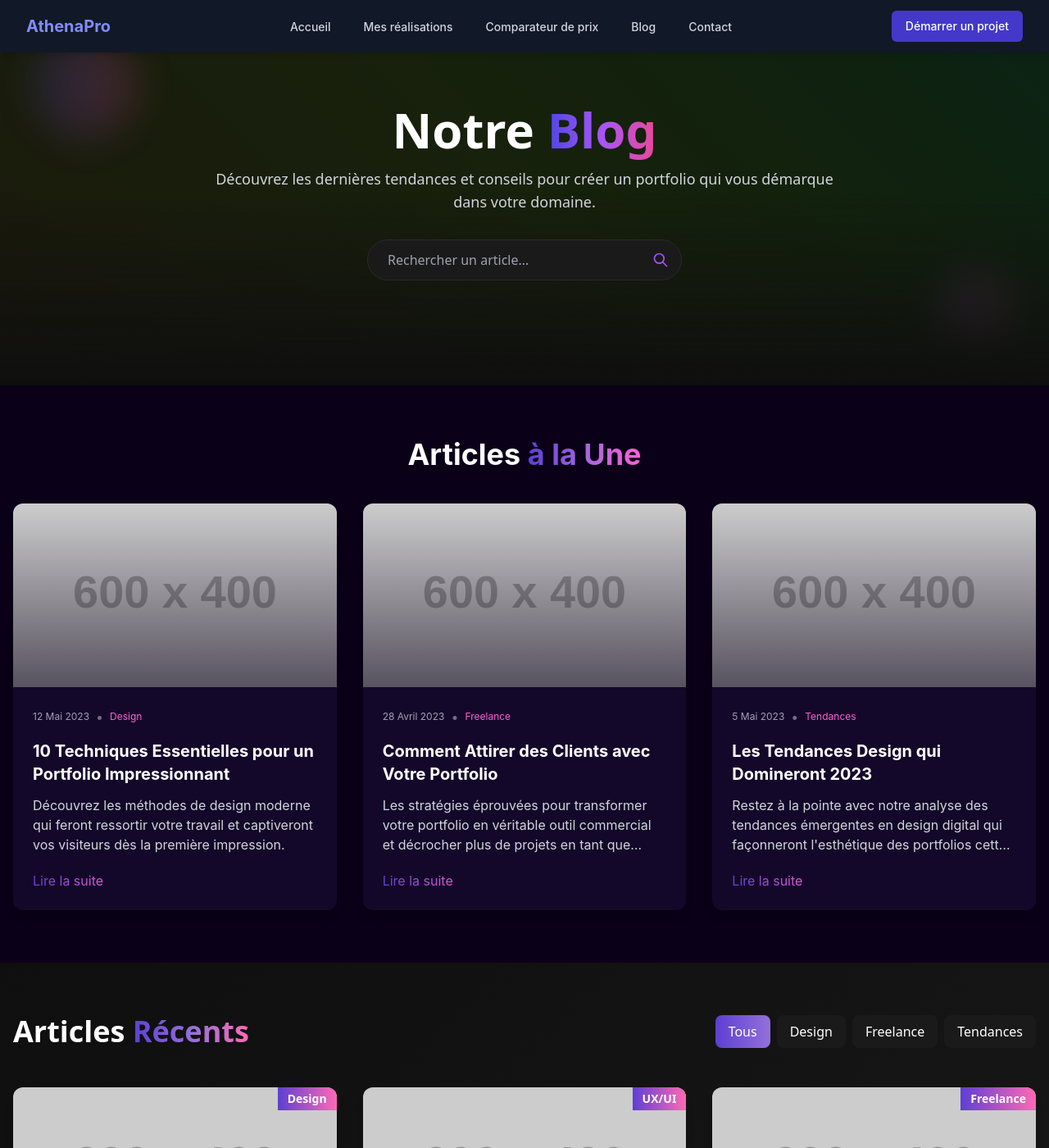
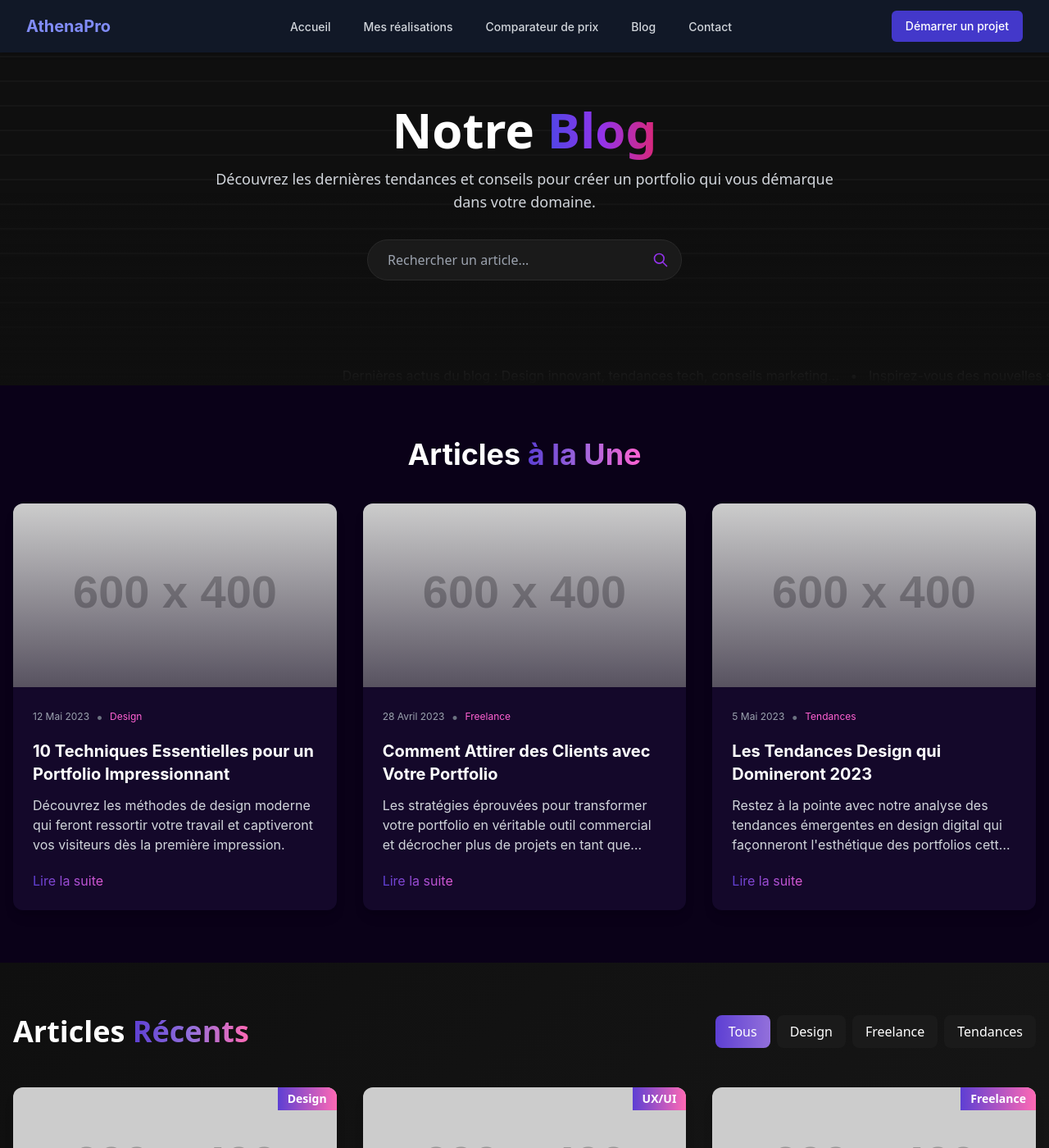
Before and after one commit to Portfolio-professionnal/AthenaPro, a Jekyll site: the page Blog.html, which Jekyll copies as it is, in a window 1280 px wide and 1400 px high. Shown: the whole window at 82% size. Built offline with Jekyll 4.4.1, drawn with Linux system fonts in a browser that asks for light colours; nearby versions of some CDN libraries.

Commit message:
Update Blog.html

```diff
--- a/Blog.html
+++ b/Blog.html
@@ -118,14 +118,11 @@
     });
   </script>
 <div id="root">
-  <section id="blog-hero" class="pt-24 pb-12 md:py-32 relative overflow-hidden" style="background: #0F0F0F;">
-    <!-- Fond animé avec dégradé coloré subtil -->
-    <div class="absolute inset-0 z-0" style="background: linear-gradient(45deg, #4F46E5, #A855F7, #EC4899); opacity: 0.15; animation: gradientShift 15s ease infinite;"></div>
-
+  <section id="blog-hero" class="pt-24 pb-12 md:py-32 relative overflow-hidden bg-[#0F0F0F]">
     <div class="container mx-auto px-4 z-10 relative">
       <div class="text-center max-w-3xl mx-auto">
         <h1 class="text-4xl md:text-5xl lg:text-6xl font-bold mb-4 text-white font-sans">
-          Notre <span class="bg-gradient-to-r from-[#4F46E5] via-[#A855F7] to-[#EC4899] text-transparent bg-clip-text">Blog</span>
+          Notre <span class="bg-gradient-to-r from-indigo-600 via-purple-600 to-pink-600 text-transparent bg-clip-text">Blog</span>
         </h1>
         <p class="text-lg text-gray-300 mb-8 font-sans">
           Découvrez les dernières tendances et conseils pour créer un portfolio qui vous démarque dans votre domaine.
@@ -136,11 +133,12 @@
             <input
               type="text"
               placeholder="Rechercher un article..."
-              class="px-6 py-3 pr-12 rounded-full bg-[#1A1A1A] border border-[#2A2A2A] text-white focus:outline-none focus:ring-2 focus:ring-[#A855F7] w-full md:w-96 font-sans"
+              class="px-6 py-3 pr-12 rounded-full bg-[#1A1A1A] border border-[#2A2A2A] text-white focus:outline-none focus:ring-2 focus:ring-purple-600 w-full md:w-96 font-sans"
             >
-            <button class="absolute right-4 top-1/2 transform -translate-y-1/2 text-[#A855F7] hover:text-white transition-colors duration-300">
+            <button class="absolute right-4 top-1/2 transform -translate-y-1/2 text-purple-600 hover:text-white transition-colors duration-300">
               <svg xmlns="http://www.w3.org/2000/svg" class="h-5 w-5" fill="none" viewBox="0 0 24 24" stroke="currentColor">
-                <path stroke-linecap="round" stroke-linejoin="round" stroke-width="2" d="M21 21l-6-6m2-5a7 7 0 11-14 0 7 7 0 0114 0z" />
+                <path stroke-linecap="round" stroke-linejoin="round" stroke-width="2"
+                      d="M21 21l-6-6m2-5a7 7 0 11-14 0 7 7 0 0114 0z" />
               </svg>
             </button>
           </div>
@@ -148,27 +146,52 @@
       </div>
     </div>
 
-    <!-- Formes animées colorées (subtiles et floues) -->
-    <div class="absolute top-10 left-10 w-32 h-32 rounded-full bg-gradient-to-r from-[#4F46E5] to-[#EC4899] opacity-20 blur-xl animate-float"></div>
-    <div class="absolute bottom-10 right-10 w-24 h-24 rounded-full bg-gradient-to-r from-[#A855F7] to-[#EC4899] opacity-20 blur-xl animate-float" style="animation-delay: 2s;"></div>
+    <!-- Fond animé simulant des lignes de texte -->
+    <div class="absolute inset-0 z-0 bg-lines"></div>
+
+    <!-- Headline défilante en bas -->
+    <div class="absolute bottom-0 left-0 w-full z-0 overflow-hidden">
+      <div class="scrolling-headlines">
+        <span>Dernières actus du blog : Design innovant, tendances tech, conseils marketing... &nbsp; • &nbsp;</span>
+        <span>Inspirez-vous des nouvelles stratégies digitales pour booster votre portfolio... &nbsp; • &nbsp;</span>
+        <span>Découvrez nos articles exclusifs et interviews inspirantes... &nbsp; • &nbsp;</span>
+      </div>
+    </div>
 
     <div class="absolute bottom-0 left-0 w-full h-1/2 bg-gradient-to-t from-[#0F0F0F] to-transparent"></div>
   </section>
 </div>
 
 <style>
-/* Animation du fond en dégradé */
-@keyframes gradientShift {
-  0% { filter: hue-rotate(0deg); }
-  50% { filter: hue-rotate(180deg); }
-  100% { filter: hue-rotate(360deg); }
+/* Fond animé : lignes fines rappelant du texte sur papier */
+.bg-lines {
+  background: repeating-linear-gradient(
+    180deg,
+    rgba(255, 255, 255, 0.05),
+    rgba(255, 255, 255, 0.05) 1px,
+    transparent 1px,
+    transparent 30px
+  );
+  animation: scrollLines 20s linear infinite;
 }
 
-/* Animation flottante pour les formes */
-@keyframes float {
-  0% { transform: translateY(0px); }
-  50% { transform: translateY(-20px); }
-  100% { transform: translateY(0px); }
+@keyframes scrollLines {
+  from { background-position: 0 0; }
+  to { background-position: 0 30px; }
+}
+
+/* Animation des headlines défilantes */
+.scrolling-headlines {
+  display: inline-block;
+  white-space: nowrap;
+  font-size: 1rem;
+  color: rgba(255, 255, 255, 0.7);
+  animation: scrollHeadlines 15s linear infinite;
+}
+
+@keyframes scrollHeadlines {
+  0% { transform: translateX(100%); }
+  100% { transform: translateX(-100%); }
 }
 </style>
 
```
